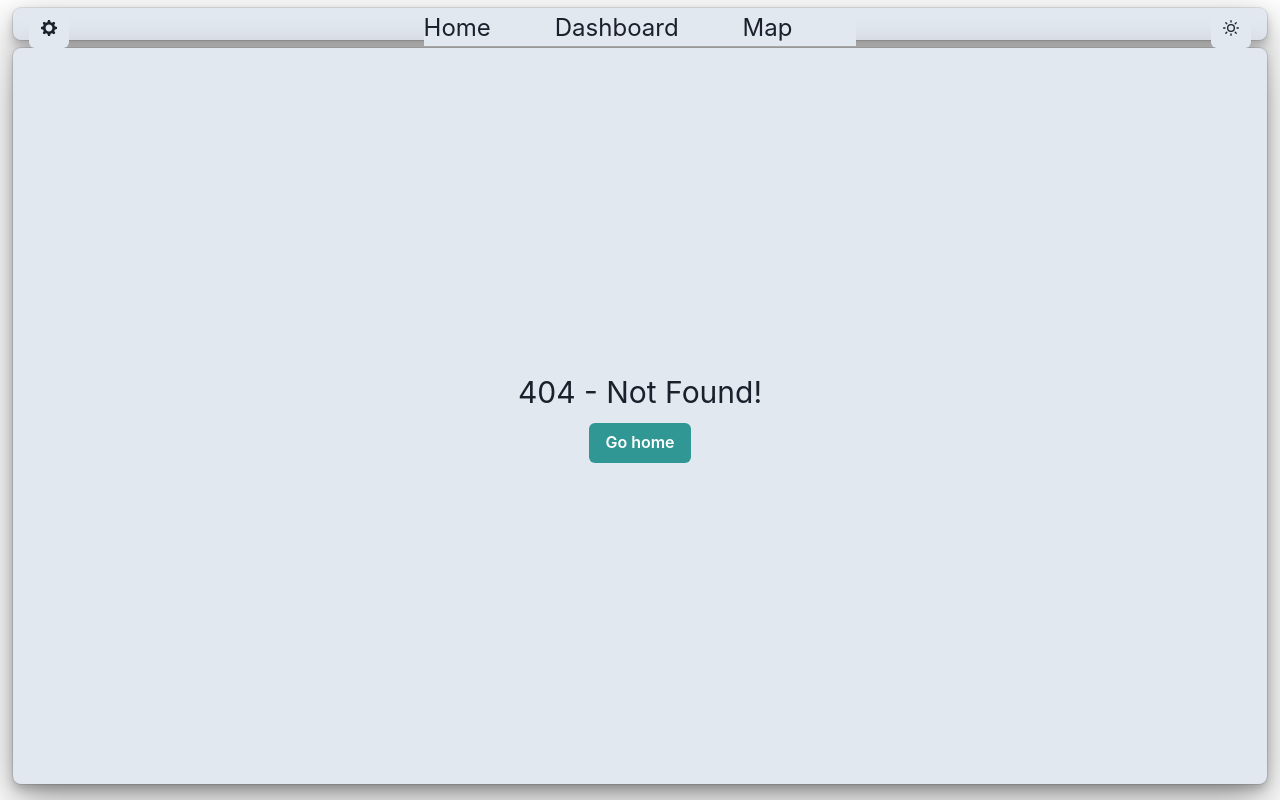
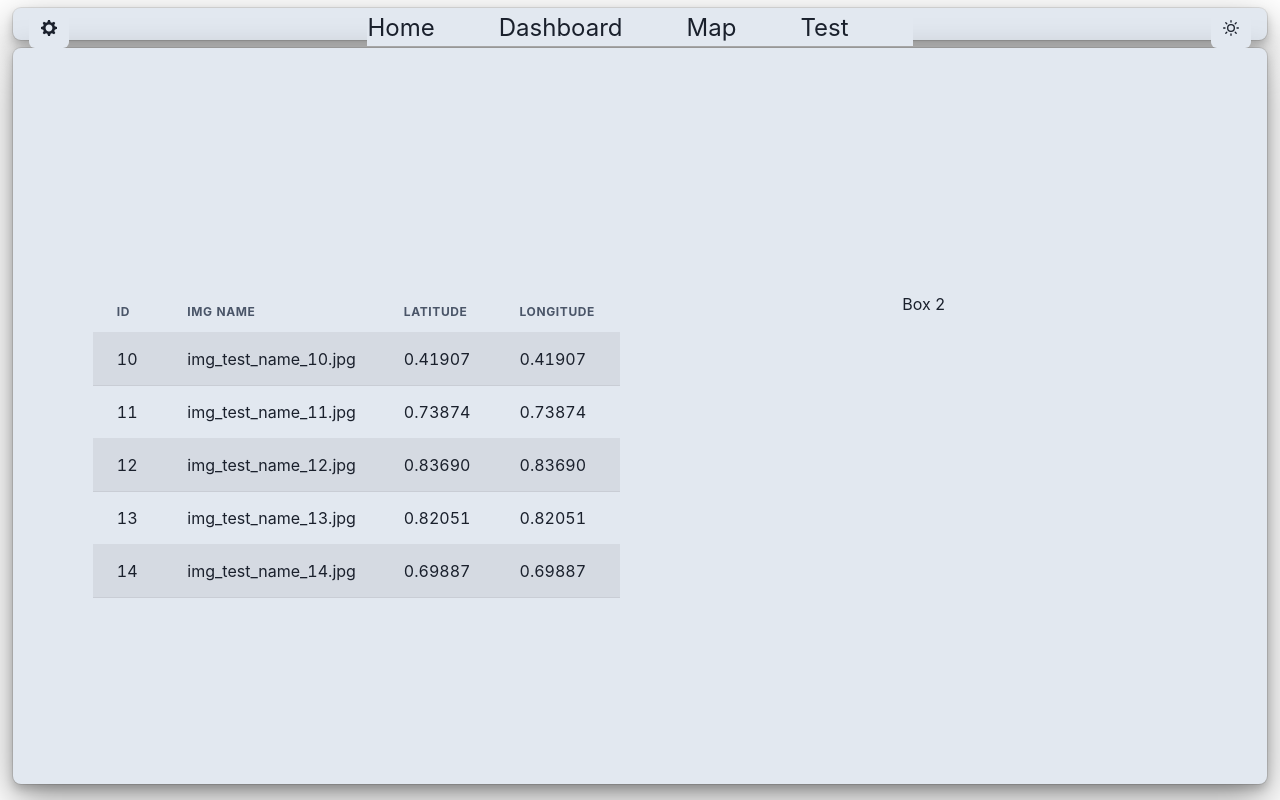
Before and after one commit to Towed-ROV/gui, a React (Create React App) app: page /#/test in a window 1280 px wide. Before the commit this address had no page. Built offline with nearby package versions, Linux system fonts and the light colour scheme.

Commit message:
Dashboard restructure, and methods for Session

```diff
--- a/src/App.js
+++ b/src/App.js
@@ -8,6 +8,7 @@ import Navbar from "./components/Navbar";
 import Settings from "./pages/Settings";
 import { SettingsProvider } from "./components/SettingsProvider";
 import NotFoundPage from "./pages/NotFoundPage";
+import Test from "./pages/Test";
 
 function App() {
   return (
@@ -19,6 +20,7 @@ function App() {
           <Route path="/settings" component={Settings} />
           <Route path="/dashboard" component={Dashboard} />
           <Route path="/map" component={Map} />
+          <Route path="/test" component={Test} />
           <Route component={NotFoundPage} />
         </Switch>
       </SettingsProvider>
--- a/src/components/ChartDisplay.js
+++ b/src/components/ChartDisplay.js
@@ -4,17 +4,45 @@ import { ChartContext } from "./ChartProvider";
 import { Tabs, TabList, Tab, TabPanels, TabPanel } from "@chakra-ui/react";
 import Minimap from "./Minimap";
 import Chart from "./Chart";
+import SensorDisplay from "./SensorDisplay";
 
 const ChartDisplay = ({ sensorData, chartMode }) => {
   const textColor = useColorModeValue("blackAlpha.900", "gray.200");
+  const tabTextColor = useColorModeValue("gray.200", "blackAlpha.900");
+  const boxColor = useColorModeValue("gray.600", "gray.200");
   return (
-    <Flex my={4}>
-      <Tabs variant="solid-rounded" colorScheme="teal" w="100%">
+    <Flex my={4} bg="blue">
+      <Tabs
+        colorScheme="teal"
+        w="100%"
+        isFitted
+        variant="enclosed"
+        onChange={(index) => console.log(index)}
+      >
         <TabList ml={32}>
-          <Tab color={textColor}>Chart</Tab>
-          <Tab color={textColor}>Map</Tab>
+          <Tab
+            color={textColor}
+            _selected={{ color: tabTextColor, bg: "teal" }}
+          >
+            Stream
+          </Tab>
+          <Tab
+            color={textColor}
+            _selected={{ color: tabTextColor, bg: "teal" }}
+          >
+            Chart
+          </Tab>
+          <Tab
+            color={textColor}
+            _selected={{ color: tabTextColor, bg: "teal" }}
+          >
+            Map
+          </Tab>
         </TabList>
         <TabPanels h="100%" w="100%">
+          <TabPanel color={textColor} w="100%" h="90%">
+            <SensorDisplay sensorData={sensorData} />
+          </TabPanel>
           <TabPanel color={textColor} w="100%" h="90%">
             <Chart sensorData={sensorData} chartMode={chartMode} />
           </TabPanel>
--- a/src/components/Navbar.js
+++ b/src/components/Navbar.js
@@ -72,6 +72,16 @@ const Navbar = (props) => {
         >
           Map
         </Link>
+        <Link
+          as={ReactRouterLink}
+          to="/test"
+          pr={16}
+          fontSize="2xl"
+          bg={boxColor}
+          color={textColor}
+        >
+          Test
+        </Link>
       </Flex>
       <Flex marginRight={4}>
         <IconButton
--- a/src/helpers/utils.js
+++ b/src/helpers/utils.js
@@ -9,3 +9,23 @@ export const getEmptyArray = (MAX_ELEMENTS) => {
   }
   return data;
 };
+
+function distanceTest(lat1, lon1, lat2, lon2) {
+  // metres
+  var R = 6371e3;
+
+  // φ, λ in radians
+  var φ1 = (lat1 * Math.PI) / 180;
+  var φ2 = (lat2 * Math.PI) / 180;
+  var Δφ = ((lat2 - lat1) * Math.PI) / 180;
+  var Δλ = ((lon2 - lon1) * Math.PI) / 180;
+
+  var a =
+    Math.sin(Δφ / 2) * Math.sin(Δφ / 2) +
+    Math.cos(φ1) * Math.cos(φ2) * Math.sin(Δλ / 2) * Math.sin(Δλ / 2);
+
+  var c = 2 * Math.atan2(Math.sqrt(a), Math.sqrt(1 - a));
+
+  // in metres
+  return R * c;
+}
--- a/src/pages/Dashboard.js
+++ b/src/pages/Dashboard.js
@@ -1,5 +1,12 @@
 import React from "react";
-import { Flex, Grid, GridItem, useColorModeValue } from "@chakra-ui/react";
+import {
+  Button,
+  Flex,
+  Grid,
+  GridItem,
+  useColorModeValue,
+  VStack,
+} from "@chakra-ui/react";
 import VideoDisplay from "../components/VideoDisplay";
 import NumberFormField from "../components/NumberFormField";
 import { CommandResponseProvider } from "../components/CommandResponseProvider";
@@ -11,14 +18,7 @@ const Dashboard = () => {
   const boxColor = useColorModeValue("gray.200", "gray.600");
 
   return (
-    <Flex
-      h="92vh"
-      mx="1vw"
-      my="1vh"
-      color={boxColor}
-      alignContent="center"
-      justifyContent="center"
-    >
+    <VStack h="92vh" mx="1vw" my="1vh" color={boxColor}>
       <CommandResponseProvider>
         <Grid
           templateRows="repeat(8, 1fr)"
@@ -63,7 +63,7 @@ const Dashboard = () => {
           </GridItem>
         </Grid>
       </CommandResponseProvider>
-    </Flex>
+    </VStack>
   );
 };
 
--- a/src/pages/Home.js
+++ b/src/pages/Home.js
@@ -100,7 +100,6 @@ const Home = () => {
 
   const { sensorSettings } = useContext(SettingsContext);
 
-
   return (
     <Flex
       h="92vh"
--- /dev/null
+++ b/src/pages/Test.js
@@ -0,0 +1,176 @@
+import {
+  Box,
+  Button,
+  Flex,
+  SimpleGrid,
+  Table,
+  Tbody,
+  Td,
+  Th,
+  Thead,
+  Tr,
+  useColorModeValue,
+  VStack,
+} from "@chakra-ui/react";
+import React, { useEffect, useState } from "react";
+
+const db = [
+  {
+    id: 1,
+    img_name: "test_img_123.jpg",
+    latitude: 0.55,
+    longitude: 0.55,
+  },
+  {
+    id: 2,
+    img_name: "test_img_123.jpg",
+    latitude: 0.55,
+    longitude: 0.55,
+  },
+  {
+    id: 3,
+    img_name: "test_img_123.jpg",
+    latitude: 0.55,
+    longitude: 0.55,
+  },
+  {
+    id: 4,
+    img_name: "test_img_123.jpg",
+    latitude: 0.55,
+    longitude: 0.55,
+  },
+  {
+    id: 5,
+    img_name: "test_img_123.jpg",
+    latitude: 0.55,
+    longitude: 0.55,
+  },
+];
+
+const Test = () => {
+  const textColor = useColorModeValue("grey.900", "gray.200");
+  const boxColor = useColorModeValue("gray.200", "gray.600");
+  const [waypoints, setWaypoints] = useState(db);
+  const [sessionId, setSessionId] = useState("");
+  const [id, setId] = useState(10);
+
+  const addWaypoint = (wp) => {
+    const wps = [...waypoints];
+    if (wps.length > 4) {
+      wps.shift();
+    }
+    wps.push(wp);
+    setWaypoints(wps);
+  };
+
+  const saveDataAndDisplay = async (sensorData) => {
+    const wp = filterWaypointData(sensorData);
+    if (wp !== undefined) {
+      const r = await postSessionData(wp, sensorData);
+      const response = await r.data;
+      const newWp = extractWaypoint(response);
+      addWaypoint(newWp);
+    }
+  };
+
+  const extractWaypoint = (wp) => {
+    return {
+      session_id: wp.session_id,
+      latitude: wp.latitude,
+      longitude: wp.longitude,
+    };
+  };
+
+  const postSessionData = async (wp, sensorData) => {};
+
+  const filterWaypointData = (sensorData) => {
+    var waypoint = undefined;
+    // TODO: check for lat and longitude
+    // TODO: check distance > 2 m, then go add, otherwise => pass
+    sensorData.forEach((sensor) => {});
+    return waypoint;
+  };
+
+  useEffect(() => {
+    const interval = setInterval(() => {
+      setId((id) => id + 1);
+      const numb = Math.random().toPrecision(5);
+      const wp = {
+        id: id,
+        img_name: `img_test_name_${id}.jpg`,
+        latitude: numb,
+        longitude: numb,
+      };
+      wp;
+      addWaypoint(wp);
+    }, 1000);
+
+    return () => {
+      clearInterval(interval);
+    };
+  }, [addWaypoint]);
+
+  return (
+    <Flex
+      h="92vh"
+      mx="1vw"
+      my="1vh"
+      boxShadow="dark-lg"
+      rounded="lg"
+      color={textColor}
+      bg={boxColor}
+      align="center"
+      justify="center"
+      p={10}
+    >
+      <SimpleGrid
+        columns={2}
+        spacing={10}
+        w="100%"
+        h="50%"
+        align="center"
+        justify="center"
+        p={10}
+      >
+        <Table variant="striped" colorScheme="blackAlpha">
+          <Thead>
+            <Tr>
+              <Th style={{ width: "200px", textAlign: "left" }}>Id</Th>
+              <Th style={{ width: "200px", textAlign: "left" }}>Img name</Th>
+              <Th style={{ width: "200px", textAlign: "left" }}>Latitude</Th>
+              <Th style={{ width: "200px", textAlign: "left" }}>Longitude</Th>
+            </Tr>
+          </Thead>
+          <Tbody>
+            {waypoints &&
+              waypoints.map((sensor) => (
+                <Tr key={sensor.id}>
+                  <Td style={{ width: "200px" }}>{sensor.id}</Td>
+                  <Td style={{ width: "200px" }}>{sensor.img_name}</Td>
+                  <Td style={{ width: "200px" }}>{sensor.latitude}</Td>
+                  <Td style={{ width: "200px" }}>{sensor.longitude}</Td>
+                </Tr>
+              ))}
+            {!waypoints && (
+              <Tr>
+                <td colSpan="4" className="text-center">
+                  <div className="spinner-border spinner-border-lg align-center"></div>
+                </td>
+              </Tr>
+            )}
+            {waypoints && !waypoints.length && (
+              <Tr>
+                <td colSpan="4" className="text-center">
+                  <div className="p-2">No waypoints to display</div>
+                </td>
+              </Tr>
+            )}
+          </Tbody>
+        </Table>
+        <Box>Box 2</Box>
+      </SimpleGrid>
+    </Flex>
+  );
+};
+
+export default Test;
```
Also changed, not shown: src/components/LiveDisplay.js (+60 -2 lines).
